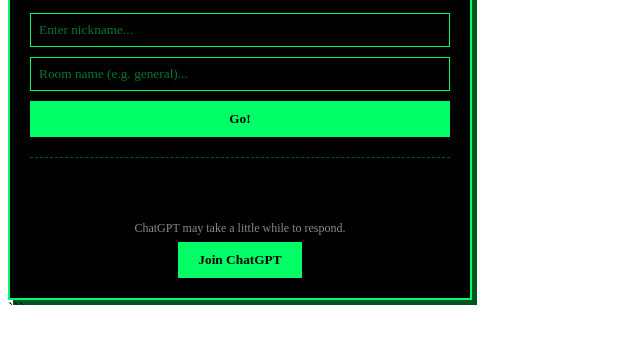
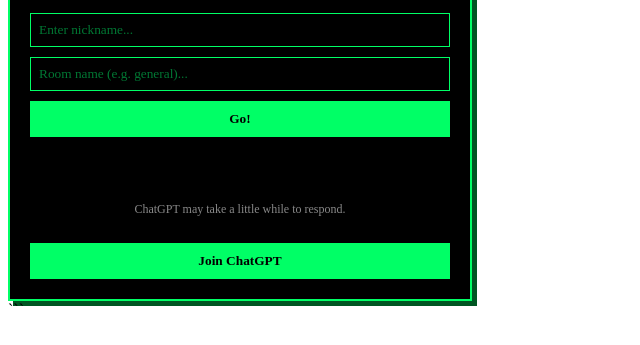
Before and after one commit to jovanpasku20-collab/talkamo, a website: page public/index.html in a window 1280 px wide. Shown: the part 149-494 px from the top of the page, without its empty margins (0-640 px from the left). Drawn offline with nearby package versions, Linux system fonts and the light colour scheme.

Commit message:
Refactor index.html for improved structure
Updated the landing view and chatroom layout.

```diff
--- a/public/index.html
+++ b/public/index.html
@@ -12,10 +12,7 @@
     <div id="landing">
         <h1>Welcome to talkamo!</h1>
 
-        <p>
-            talk with random people through chat.
-            no camera, no mic, no trouble.
-        </p>
+        <p>talk with random people through chat. no camera, no mic, no trouble.</p>
 
         <div class="setup-form">
             <input
@@ -36,17 +33,15 @@
 
             <button id="go-btn">Go!</button>
 
-            <div class="ai-section">
-                <strong>Want to talk with ChatGPT?</strong>
-                <p>Join room <b>#test</b> to talk with the AI.</p>
-                <p class="disclaimer">
+            <p>
+                <strong>Want to talk with ChatGPT?</strong><br>
+                Join room <strong>#test</strong> to talk with ChatGPT.<br>
+                <span class="disclaimer">
                     ChatGPT may take a little while to respond.
-                </p>
+                </span>
+            </p>
 
-                <button id="ai-btn">
-                    Join ChatGPT
-                </button>
-            </div>
+            <button id="ai-btn">Join ChatGPT</button>
         </div>
     </div>
 
@@ -55,14 +50,11 @@
 
         <div id="chat-header">
             <span id="room-title">Room: #general</span>
-
-            <span>
-                <span id="user-count">0</span>/5 online
-            </span>
+            <span>(<span id="user-count">0</span>/5 online)</span>
         </div>
 
         <div id="connection-status">
-            ● Connected
+            [Connected]
         </div>
 
         <div id="chatbox"></div>
@@ -76,13 +68,10 @@
                 placeholder="Type a message..."
                 autocomplete="off"
             >
-
             <button id="send-btn">Send</button>
         </div>
 
-        <button id="leave-btn">
-            Leave room
-        </button>
+        <button id="leave-btn">Leave room</button>
 
     </div>
 
```
